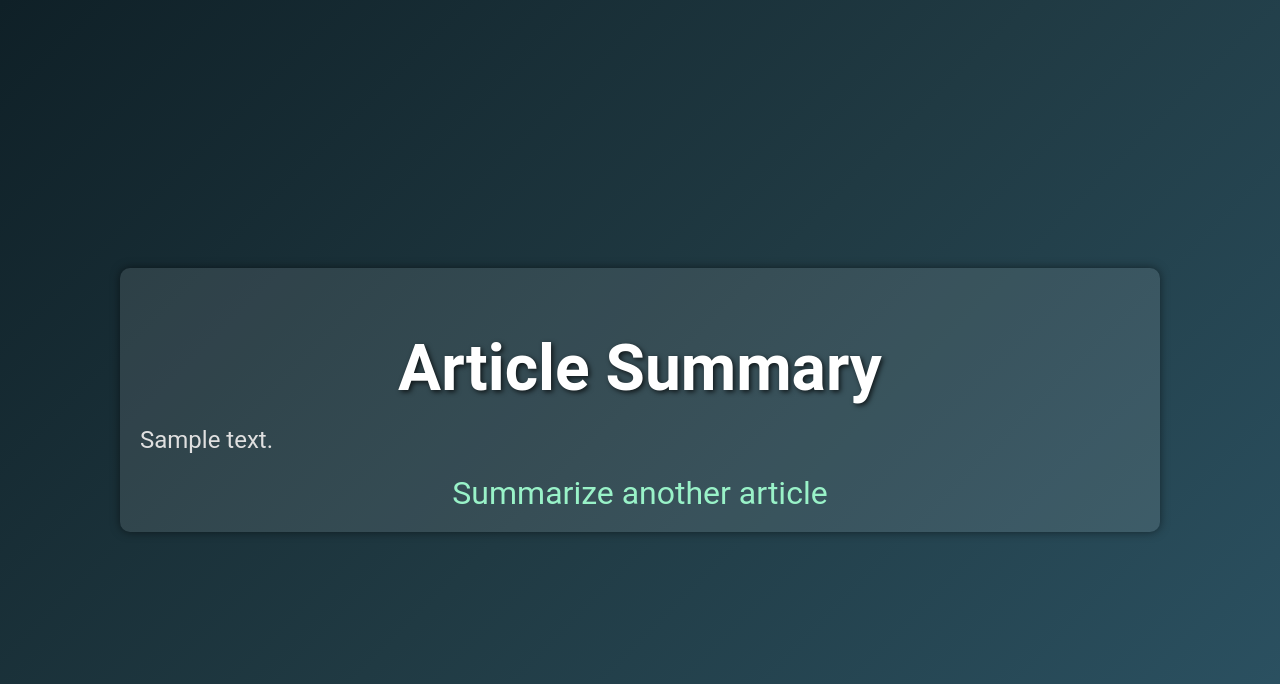
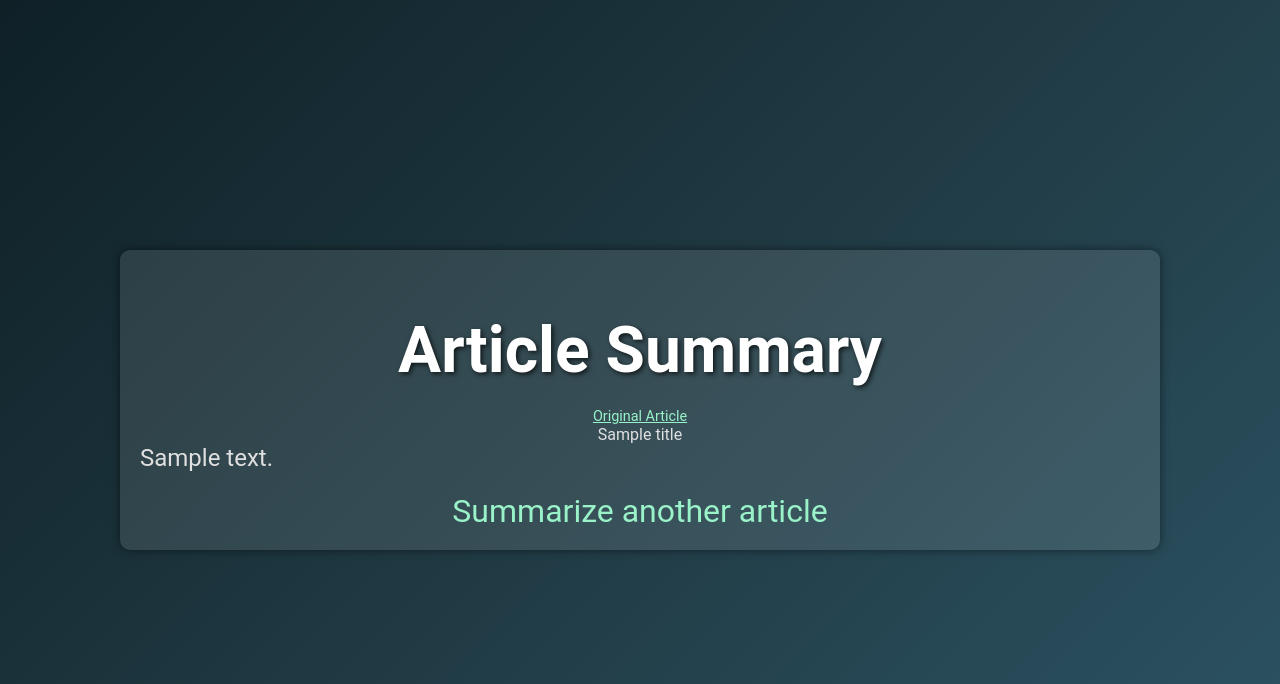
Before and after one commit to AbdooMohamedd/Article-Summarizer-with-Gemini-API, a Flask app: template templates/summary.html in a window 1280 px wide. Shown: the top 684 px of the page. Run offline with Flask 3, Linux system fonts and the light colour scheme; the template is opened without the code that fills it: most values are stand-ins (such as "Sample title", 1, 10 or a date in 2020).

Commit message:
almost done

```diff
--- a/app.py
+++ b/app.py
@@ -20,11 +20,9 @@ def summarize():
     try:
         summary = call_gemini_api(prompt)
         structured_summary = format_summary(summary)
-        return render_template('summary.html', summary=structured_summary)
+        return render_template('summary.html', summary=structured_summary, url=url)
     except Exception as e:
         return f"Error: {e}"
-
-
 
 
 def format_summary(summary):
--- a/prompts.py
+++ b/prompts.py
@@ -5,7 +5,7 @@ PROMPT_TEMPLATE = """
 
 Your task is to summarize the article in 3-6 paragraphs, with each paragraph containing 20-30 words:
 
-- Start with the title of the article without the author or author's name
+- Start with the title of the article without the author or author's name, or the website name if it's included in the title
 - Provide a concise overview of the main points
 - Include key details and insights in each paragraph
 - Avoid any code, technical jargon, or links
--- a/templates/summary.html
+++ b/templates/summary.html
@@ -9,6 +9,10 @@
 <body>
     <div class="summary-container">
         <h1>Article Summary</h1>
+        <p style="display: inline;">
+            <a href="{{ url }}" target="_blank" style="font-size: 0.9em; text-decoration: underline;">Original Article</a>
+             {{ title }}
+        </p>
         <div class="summary-content">
             {{ summary | safe }}
         </div>
```
